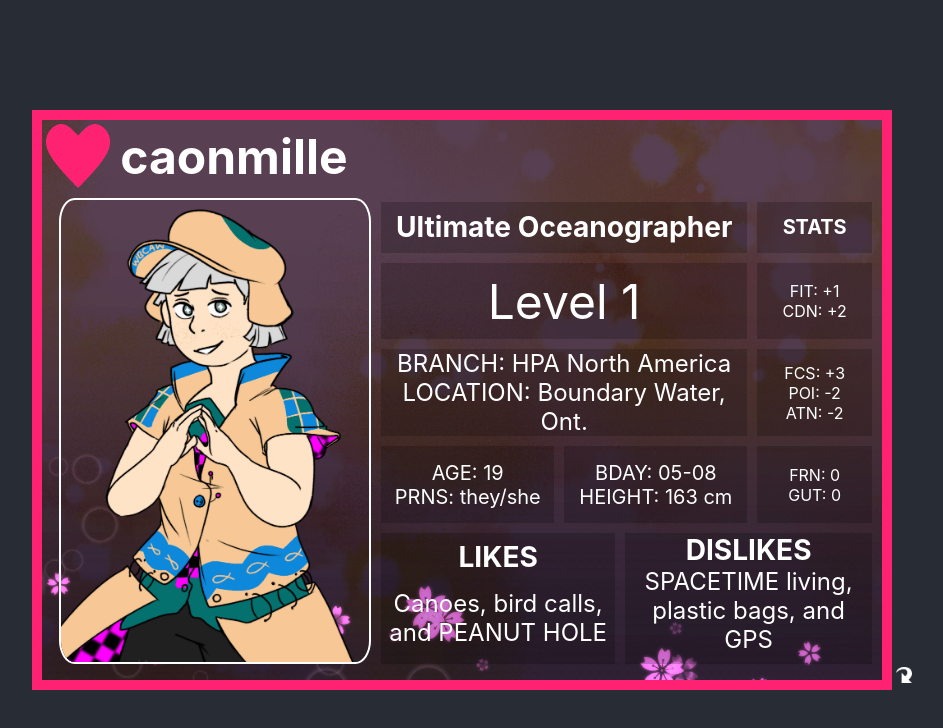
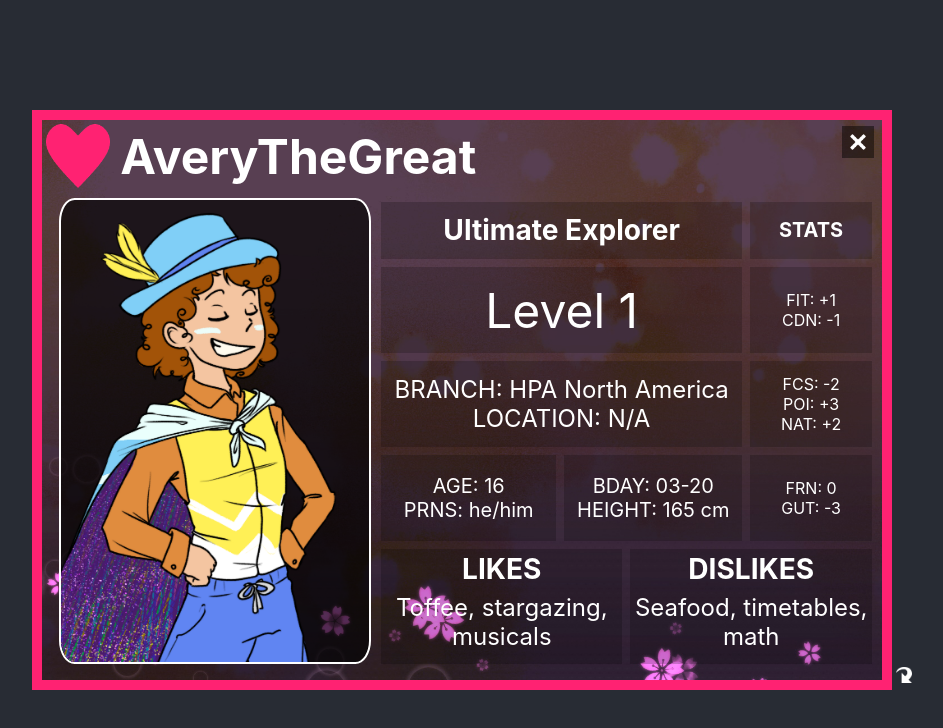
Before and after one commit to SNTPG/shds-site, a React (Create React App) app in the folder site/: page / in a window 1280 px wide. Shown: the top 728 px of the page, without its empty margins (178-1121 px from the left). Built offline with nearby package versions, Linux system fonts and the light colour scheme.

Commit message:
Close button, no logic yet

```diff
--- a/site/src/App.css
+++ b/site/src/App.css
@@ -42,7 +42,7 @@ p {
 
 #idflip {
   border:transparent solid 10px;
-  position: absolute;
+  position: relative;
   width: 100%;
   height: 100%;
   text-align: center;
@@ -57,6 +57,16 @@ p {
 
 #idcard.flipped #idflip {
   transform: rotateY(-180deg);
+}
+
+#idcard.flipped #idfront {
+  animation: hide 0.8s;
+  animation-fill-mode:forwards;
+}
+
+@keyframes hide {
+  from {}
+  to {visibility:hidden;}
 }
 
 #idfront, #idback{
@@ -109,6 +119,7 @@ p {
   max-height:85%;
   border: white solid 2px;
   border-radius:5%;
+  background:#000a;
 }
 
 .grid-container {
@@ -120,7 +131,7 @@ p {
     'bio1 bio1 bio1 bio2 bio2 bio2 murder murder'
     'likes likes likes likes dislikes dislikes dislikes dislikes';
   grid-template-rows: 1fr 1.5fr 1.5fr 1.5fr 2fr;
-  gap: 10px;
+  gap: 1vh;
   height:85%;
   width:100%;
   padding:0;
@@ -261,6 +272,19 @@ p {
   left:101%;
 }
 
-button > img {
+#closeButtonFront, #closeButtonBack{
+  background:#0007;
+  border:none;
+  position:absolute;
+  top:1%;
+  right:1%;
+  height:4vh;
+  width:4vh;
+  display:flex;
+  align-items: center;
+  justify-content: center;
+}
+
+#idfront > button > img, #idback > button > img  {
   height:2vh;
 }
--- a/site/src/App.js
+++ b/site/src/App.js
@@ -12,7 +12,7 @@ function App() {
         <BrowserRouter>
           <ScrollToTop/>
           <Routes>
-            <Route path="/" element={<Card char = "3"/>}/>
+            <Route path="/" element={<Card char = "2"/>}/>
             <Route path="cast" element={<Cast/>}/>
           </Routes>
         </BrowserRouter>
--- a/site/src/components/Card.js
+++ b/site/src/components/Card.js
@@ -543,6 +543,9 @@ function Card(props){
                     <button id="flipButtonFront" onClick={flipCard}>
                         <img src="/flipArrow.png"/>
                     </button>
+                    <button id="closeButtonFront" onClick={flipCard}>
+                        <img alt="Close." src="/close.png"/>
+                    </button>
                 </div>
                 <div id="idback" style={{backgroundImage: "url(\"/bgtest.jpg\")"}}>
                     <div>
@@ -552,6 +555,9 @@ function Card(props){
                     <button id="flipButtonBack" onClick={flipCard}>
                         <img src="/flipArrow.png"/>
                     </button>
+                    <button id="closeButtonBack" alt="Close." onClick={flipCard}>
+                        <img alt="Close." src="/close.png"/>
+                    </button>
                 </div>
             </div>
         </div>
```
Also changed, not shown: site/public/close.png (added).
